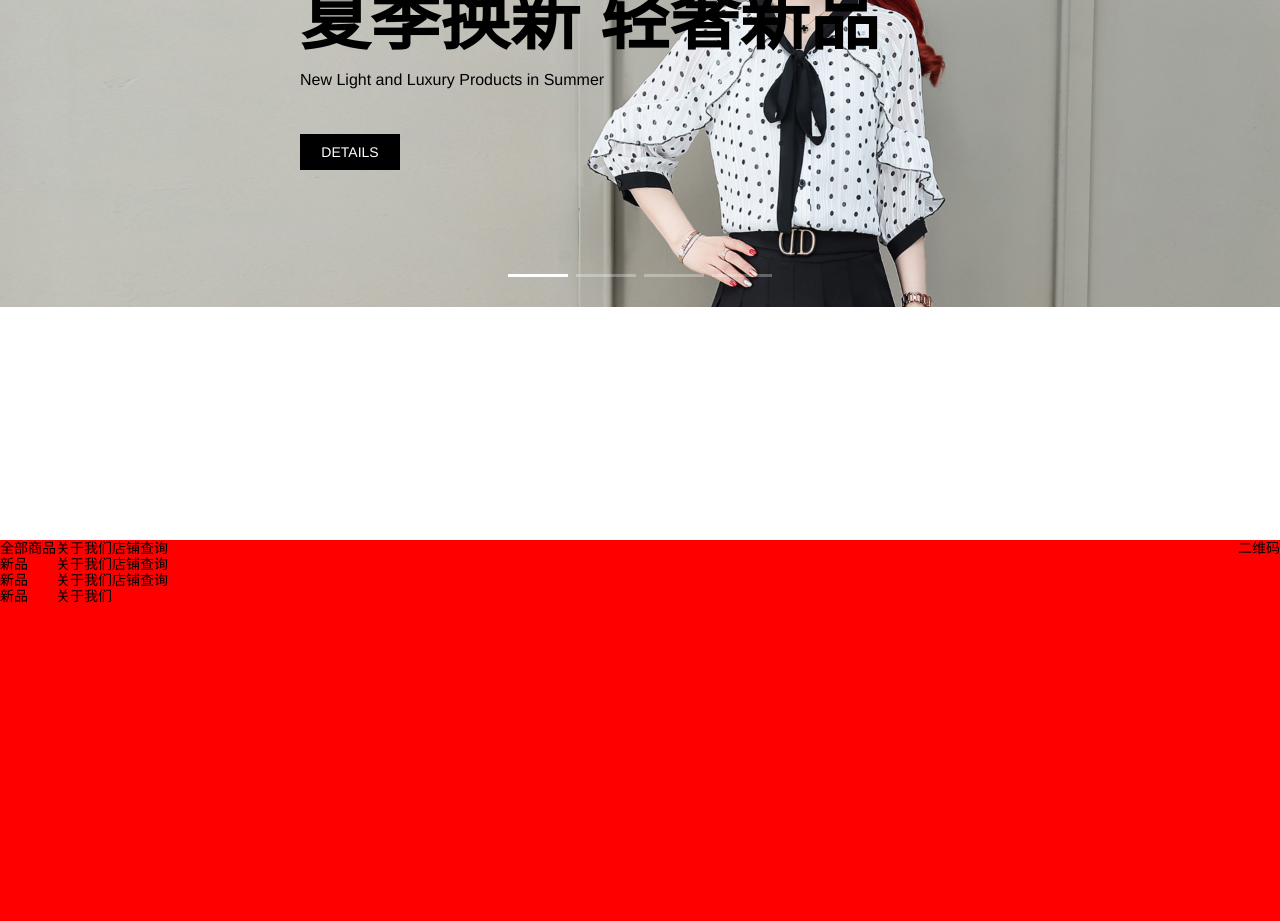
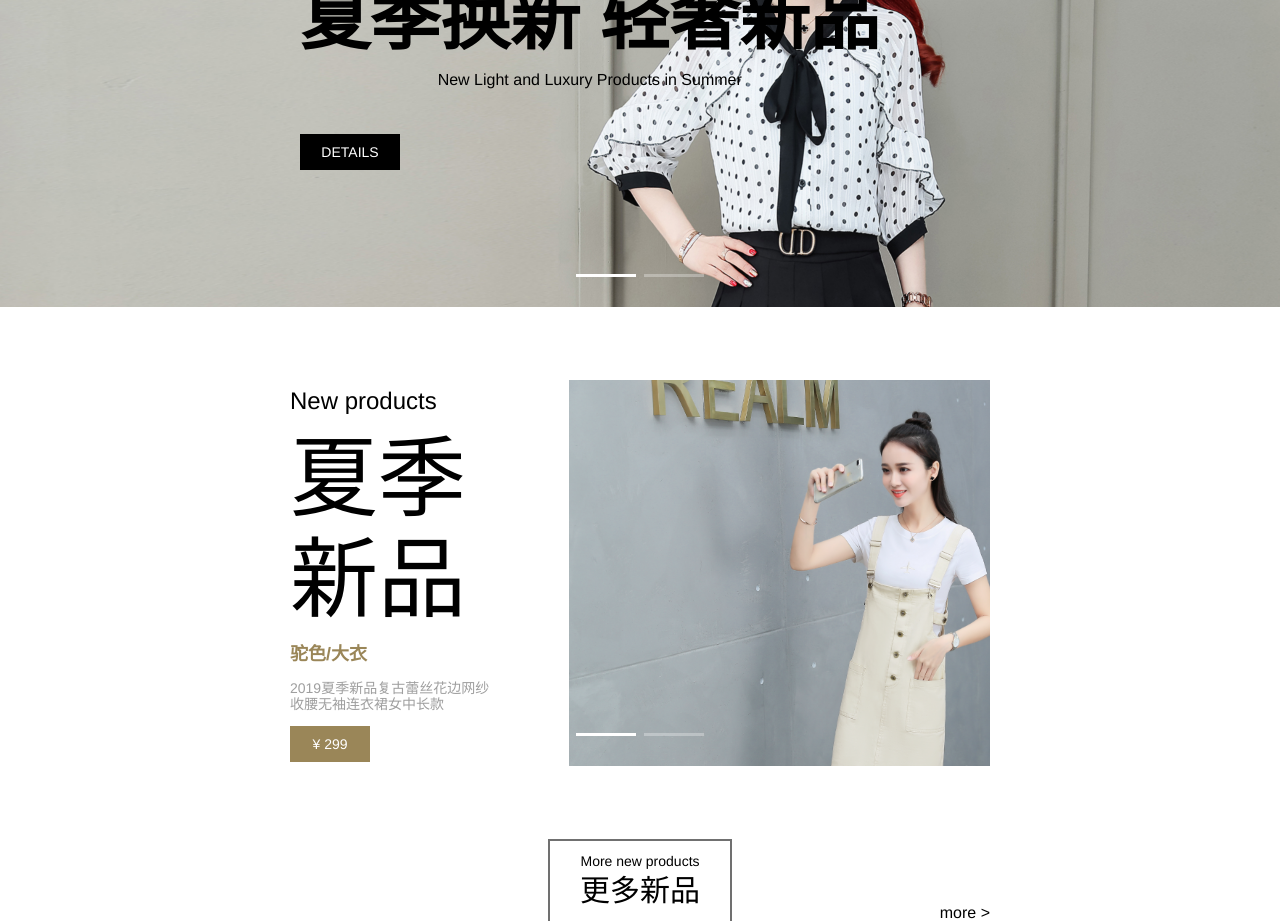
Before and after one commit to Jquank/yinagu, a Vue app: page /#/home in a window 1280 px wide. Shown: the part 320-1241 px from the top of the page. Built offline with nearby package versions, Linux system fonts and the light colour scheme.

Commit message:
0507sapi

```diff
--- a/src/App.vue
+++ b/src/App.vue
@@ -1,9 +1,9 @@
 <template>
   <div id="app">
     <m-header></m-header>
-    <section class="section">
+    <div class="container">
       <router-view/>
-    </section>
+    </div>
     <m-footer></m-footer>
   </div>
 </template>
@@ -24,7 +24,7 @@ export default {
 <style lang="less">
 #app {
   height: 100%;
-  .section {
+  .container {
     min-height: 100%;
   }
 }
--- a/src/common/css/myreset.css
+++ b/src/common/css/myreset.css
@@ -5,6 +5,7 @@ body {
   background: #fff;
   font-family: 'Microsoft YaHei', 'Hiragino Sans GB', 'Hiragino Sans GB W3,', 'Helvetica Neue', Helvetica, 'PingFang SC', '微软雅黑', Arial, sans-serif;
 }
+p,
 ul,
 li {
   margin: 0;
--- a/src/common/less/myreset.less
+++ b/src/common/less/myreset.less
@@ -7,6 +7,7 @@ body {
     'Helvetica Neue', Helvetica, 'PingFang SC', '微软雅黑', Arial, sans-serif;
 }
 
+p,
 ul,
 li {
   margin: 0;
--- a/src/components/m-swiper.vue
+++ b/src/components/m-swiper.vue
@@ -2,11 +2,36 @@
     <div class="m-swiper" ref="mSwiper">
         <swiper :options="swiperOption" ref="mySwiper" v-if="swiperSlides.length">
             <swiper-slide v-for="(slide, index) in swiperSlides" :key="index">
+                <div class="slide-wrapper">
+                    <!-- 首页新品左侧文字 -->
+                    <div v-if="showLeftText" class="new-products">
+                        <div class="title">
+                            <div class="title-1">New products</div>
+                            <div class="title-2">
+                                <p>夏季</p>
+                                <p>新品</p>
+                            </div>
+                            <div>
+                                <div class="title-3">驼色/大衣</div>
+                                <div class="title-4">2019夏季新品复古蕾丝花边网纱收腰无袖连衣裙女中长款</div>
+                            </div>
+                            <div class="title-5">¥ 299</div>
+                        </div>
+                    </div>
+                    <div class="slide-img">
                         <img @click="showGoodsDetail" class="response-img" :src="slide.src">
+                    </div>
+                </div>
+                <!-- 首页banner上面文字 -->
+                <div v-if="showUpperText" class="banner-text">
+                    <div class="title">{{slide.title}}</div>
+                    <div class="subtitle">{{slide.subtitle}}</div>
+                    <div class="detail-btn">DETAILS</div>
+                </div>
             </swiper-slide>
-      <div class="swiper-pagination" slot="pagination"></div>
+            <div v-if="showPagination" class="swiper-pagination" slot="pagination"></div>
         </swiper>
-    <template v-if="btn">
+        <template v-if="showBtn">
             <div class="swiper-button-prev" slot="button-prev"></div>
             <div class="swiper-button-next" slot="button-next"></div>
         </template>
@@ -18,14 +43,32 @@ import 'swiper/dist/css/swiper.css'
 import { swiper, swiperSlide } from 'vue-awesome-swiper'
 export default {
     props: {
-    btn: {
+        showBtn: {
             type: Boolean,
             default: false
+        },
+        showLeftText: {
+            type: Boolean,
+            default: false
+        },
+        showUpperText: {
+            type: Boolean,
+            default: false
+        },
+        showPagination: {
+            type: Boolean,
+            default: true
         },
         swiperSlides: {
             type: Array,
             default: function() {
                 return []
+            }
+        },
+        swiperOption: {
+            type: Object,
+            default: function() {
+                return {}
             }
         }
     },
@@ -36,7 +79,7 @@ export default {
     },
     data() {
         return {
-      swiperOption: {
+            //   swiperOption: {
             // navigation: {
             //   nextEl: '.swiper-button-next',
             //   prevEl: '.swiper-button-prev'
@@ -45,10 +88,10 @@ export default {
             // slidesPerView: 3,
             // autoHeight: true
             // spaceBetween: 30
-        pagination: {
-          el: '.swiper-pagination'
-        }
-      }
+            // pagination: {
+            //   el: '.swiper-pagination'
+            // }
+            //   }
         }
     },
     mounted() {},
@@ -85,6 +128,78 @@ export default {
     .swiper-button-next {
         outline: none;
     }
+
+    .banner-text {
+        position: absolute;
+        left: 300px;
+        top: 240px;
+        z-index: 1000;
+        .title {
+            font-size: 70px;
+            font-weight: bold;
+        }
+        .subtitle {
+            font-size: 16px;
+            font-weight: 400;
+            margin-top: 10px;
+        }
+        .detail-btn {
+            width: 100px;
+            height: 36px;
+            background: rgba(0, 0, 0, 1);
+            color: #fff;
+            text-align: center;
+            line-height: 36px;
+            margin-top: 45px;
+        }
+    }
+    .slide-wrapper {
+        display: flex;
+        .new-products {
+            flex: 0 0 210px;
+            display: flex;
+            margin-right: 69px;
+            .title {
+                display: flex;
+                flex-direction: column;
+                justify-content: space-around;
+                overflow: hidden;
+                text-align: start;
+                .title-1 {
+                    font-size: 24px;
+                }
+                .title-2 {
+                    & > p {
+                        font-size: 88px;
+                    }
+                }
+                .title-3 {
+                    font-size: 18px;
+                    color: #9a8658;
+                    font-weight: bold;
+                }
+                .title-4 {
+                    color: #9f9f9f;
+                    margin-top: 16px;
+                }
+                .title-5 {
+                    width: 80px;
+                    height: 36px;
+                    text-align: center;
+                    line-height: 36px;
+                    background: rgb(154, 134, 88);
+                    color: #fff;
+                }
+            }
+            .show-img {
+                flex: 1;
+            }
+        }
+        .slide-img {
+            min-width: 650px;
+            flex: 1;
+        }
+    }
 }
 </style>
 <style lang="less">
--- a/src/views/home/home.vue
+++ b/src/views/home/home.vue
@@ -1,11 +1,24 @@
 <template>
     <div class="home">
-    <m-swiper :swiperSlides="swiperSlides"></m-swiper>
-    <div class="banner-text">
-      <div class="title">夏季换新 轻奢新品</div>
-      <div class="subtitle">New Light and Luxury Products in Summer</div>
-      <div class="detail-btn">DETAILS</div>
+        <!-- banner -->
+        <m-swiper :key="skey1" :swiperSlides="swiperSlides1" :swiperOption="swiperOption1" :showUpperText="true"></m-swiper>
+        <section class="home-section">
+            <!-- 新品展示 -->
+            <m-swiper :key="skey2" :swiperSlides="swiperSlides2" :swiperOption="swiperOption2" :showLeftText="true"></m-swiper>
+            <!-- 更多新品 -->
+            <div class="more-news">
+                <div class="more-title-wrapper">
+                    <div class="more-title-box">
+                        <div class="title-wrapper">
+                            <p class="subtitle">More new products</p>
+                            <p class="title">更多新品</p>
                         </div>
+                    </div>
+                    <div class="more-text">more ></div>
+                </div>
+                <m-swiper :key="skey3" :swiperSlides="swiperSlides1" :swiperOption="swiperOption1" :showUpperText="true"></m-swiper>
+            </div>
+        </section>
     </div>
 </template>
 
@@ -14,12 +27,35 @@ import MSwiper from 'components/m-swiper'
 export default {
     data() {
         return {
-      swiperSlides: [
-        { src: require('./banner01.png') },
-        { src: require('./banner01.png') },
-        { src: require('./banner01.png') },
-        { src: require('./banner01.png') }
-      ]
+            skey1: '1',
+            skey2: '2',
+            skey3: '3',
+            swiperSlides1: [
+                {
+                    src: require('./banner01.png'),
+                    title: '夏季换新 轻奢新品',
+                    subtitle: 'New Light and Luxury Products in Summer'
+                },
+                {
+                    src: require('./banner01.png'),
+                    title: '夏季换新 轻奢新品',
+                    subtitle: 'New Light and Luxury Products in Summer'
+                }
+            ],
+            swiperOption1: {
+                pagination: {
+                    el: '.swiper-pagination'
+                }
+            },
+            swiperSlides2: [
+                { src: require('./banner02.png') },
+                { src: require('./banner02.png') }
+            ],
+            swiperOption2: {
+                pagination: {
+                    el: '.swiper-pagination'
+                }
+            }
         }
     },
     components: {
@@ -31,28 +67,40 @@ export default {
 <style scoped lang="less">
 .home {
     position: relative;
-  .banner-text {
+    .home-section {
+        padding: 0 290px;
+        margin-top: 70px;
+        .more-news {
+            margin-top: 70px;
+            .more-title-wrapper {
+                position: relative;
+                .more-text {
                     position: absolute;
-    left: 300px;
-    top: 240px;
-    z-index: 1000;
+                    bottom: 0;
+                    right: 0;
+                    font-size: 16px;
+                }
+                .more-title-box {
+                    width: 180px;
+                    height: 80px;
+                    border: 2px solid rgb(112, 112, 112);
+                    text-align: center;
+                    margin: auto;
+                    .title-wrapper {
+                        position: relative;
+                        top: 50%;
+                        transform: translateY(-50%);
+                        .subtitle {
+                            line-height: 19px;
+                        }
                         .title {
-      font-size: 70px;
-      font-weight: bold;
+                            font-size: 30px;
+                            font-weight: 400;
+                            line-height: 40px;
                         }
-    .subtitle {
-      font-size: 16px;
-      font-weight: 400;
-      margin-top: 10px;
                     }
-    .detail-btn {
-      width: 100px;
-      height: 36px;
-      background: rgba(0, 0, 0, 1);
-      color: #fff;
-      text-align: center;
-      line-height: 36px;
-      margin-top: 45px;
+                }
+            }
         }
     }
 }
```
Also changed, not shown: .eslintrc.js, src/views/home/banner02.png (added), 1 other file (tests, documents, lock files or other folders). Lines whose indentation alone changed are shown as unchanged.
